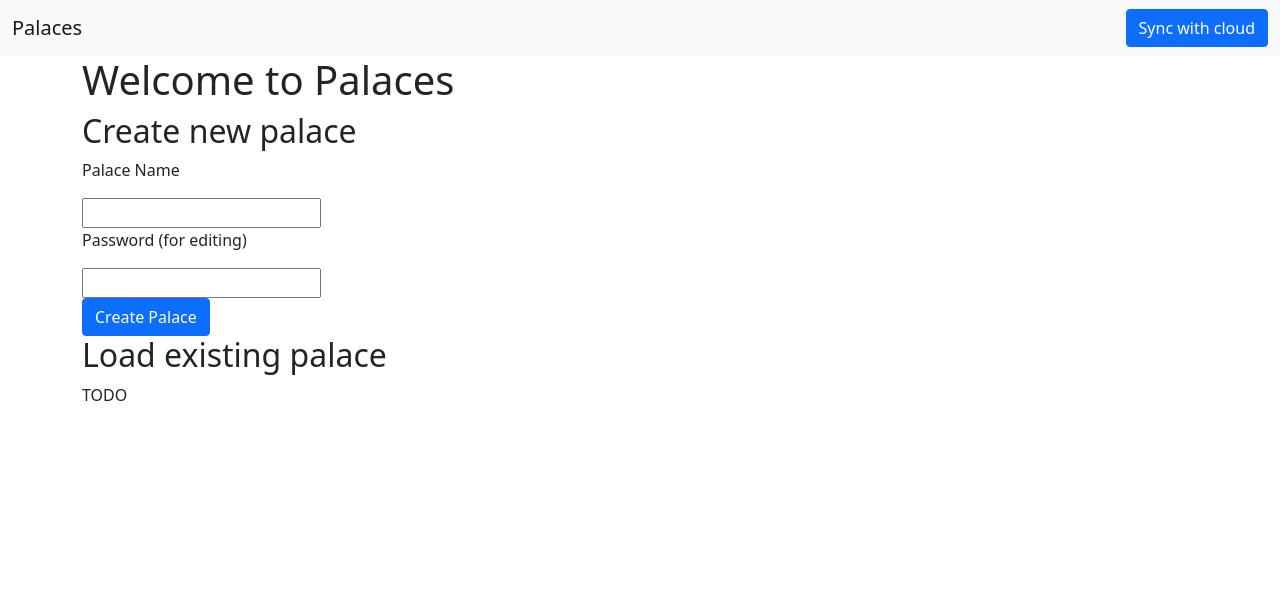
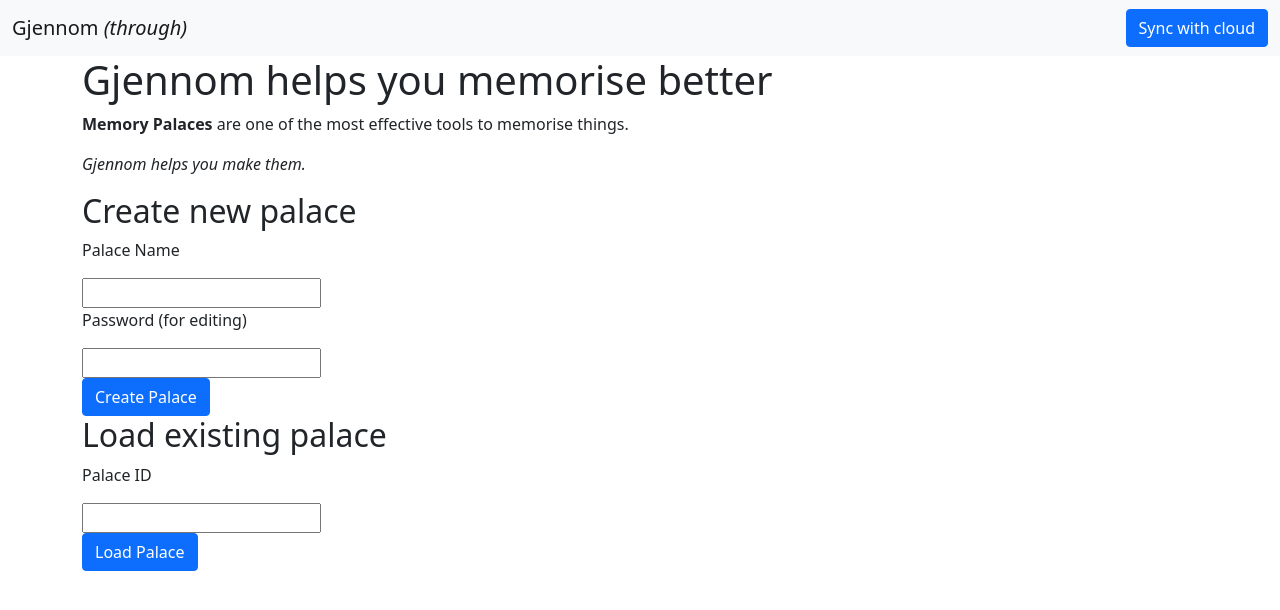
Before and after one commit to matthewhilton/palaces, a React (Create React App) app in the folder palaces-app/: page / in a window 1280 px wide. Shown: the top 610 px of the page. Built offline with nearby package versions, Linux system fonts and the light colour scheme.

Commit message:
UI tweaks and favicon

```diff
--- a/palaces-app/public/index.html
+++ b/palaces-app/public/index.html
@@ -7,7 +7,7 @@
     <meta name="theme-color" content="#000000" />
     <meta
       name="description"
-      content="Web site created using create-react-app"
+      content="journey through your mind"
     />
     <link rel="apple-touch-icon" href="%PUBLIC_URL%/logo192.png" />
     <!--
@@ -24,7 +24,7 @@
       work correctly both with client-side routing and a non-root public URL.
       Learn how to configure a non-root public URL by running `npm run build`.
     -->
-    <title>React App</title>
+    <title>Gjennom</title>
   </head>
   <body>
     <noscript>You need to enable JavaScript to run this app.</noscript>
--- a/palaces-app/src/App.js
+++ b/palaces-app/src/App.js
@@ -16,7 +16,7 @@ function App() {
     <div className="App">
       <Navbar bg="light" expand="lg">
         <Container fluid>
-          <Navbar.Brand href="/">Palaces</Navbar.Brand>
+          <Navbar.Brand href="/">Gjennom <i> (through) </i></Navbar.Brand>
           <SyncButton />
         </Container>
       </Navbar>
--- /dev/null
+++ b/palaces-app/src/components/PalaceInputLink.js
@@ -0,0 +1,23 @@
+import { Button } from "react-bootstrap";
+import { useForm } from "react-hook-form";
+import { useNavigate } from "react-router-dom"
+
+const PalaceInputLink = () => {
+    const { register, handleSubmit } = useForm();
+    const navigate = useNavigate();
+
+    const onSubmit = async data => {
+        navigate(`/${data.id}`)
+    };
+
+    return(
+        <form onSubmit={handleSubmit(onSubmit)}>
+          <p> Palace ID </p>
+          <input {...register("id")} />
+          <br />
+          <Button type="submit"> Load Palace </Button>
+        </form>
+    )
+}
+
+export default PalaceInputLink
--- a/palaces-app/src/components/PlacesEditor.js
+++ b/palaces-app/src/components/PlacesEditor.js
@@ -97,8 +97,9 @@ const PlacesEditor = () => {
             <Stack direction="vertical">
                     <Container className='border p-3 rounded mb-3'>
                         <h3> Current Places </h3>
+                        <div className="d-flex flex-wrap">
                         {places.map(place =>
-                            <Stack direction="vertical">
+                            <Stack direction="horizontal">
                                 <PlaceCard data={place}>
                                     <Stack direction="horizontal" gap={2}>
                                         <Button variant="secondary" onClick={() => moveDirection(place.id, -1)}> ☝️ </Button>
@@ -108,6 +109,7 @@ const PlacesEditor = () => {
                                 </PlaceCard>
                             </Stack>
                         )}
+                        </div>
                         {places.length == 0 && <p> No Places </p>}
                     </Container>
                     <Container className='p-3 rounded border'>
--- a/palaces-app/src/components/display/PlaceCard.js
+++ b/palaces-app/src/components/display/PlaceCard.js
@@ -1,21 +1,17 @@
 import { Card } from "react-bootstrap"
 
-const PlaceCard = ({ data, color = 'light', children, showOrder = true }) => (
-    <Card style={{ width: '18rem' }} border={color} bg="light" className="m-2">
+const PlaceCard = ({ data, children, showOrder = true }) => (
+    <Card className="m-2">
         <Card.Body>
-            <Card.Title>{data.description}</Card.Title>
+            <Card.Title>{showOrder && <>{data.order}.</>} <b>{data.description}</b></Card.Title>
             <Card.Text>
                 <p><b> 🗺️ {data.mnemonic}</b> relates to <b> <br />
                 🌎 {data.foreignWord}</b> which means <b> <br />
                 📜 {data.translation}</b> </p>
             </Card.Text>
-            {showOrder &&
-                <Card.Text>
-                    <p> Order: {data.order} </p>
-                </Card.Text>
-            }
-
-            {children}
+            <Card.Footer>
+                {children}
+            </Card.Footer>
         </Card.Body>
     </Card>
 )
--- a/palaces-app/src/pages/Landing.js
+++ b/palaces-app/src/pages/Landing.js
@@ -1,14 +1,17 @@
+import PalaceInputLink from "../components/PalaceInputLink";
 import Signup from "./Signup";
 
 const Landing = () => (
     <div>
-        <h1> Welcome to Palaces </h1>
+        <h1> Gjennom helps you memorise better </h1>
+        <p> <b> Memory Palaces </b> are one of the most effective tools to memorise things. </p>
+        <p> <i> Gjennom helps you make them. </i> </p>
 
         <h2> Create new palace </h2>
         <Signup />
 
         <h2> Load existing palace </h2>
-        <p> TODO </p>
+        <PalaceInputLink />
     </div>
 
 )
```
Also changed, not shown: 1 other file (tests, documents, lock files or other folders).
